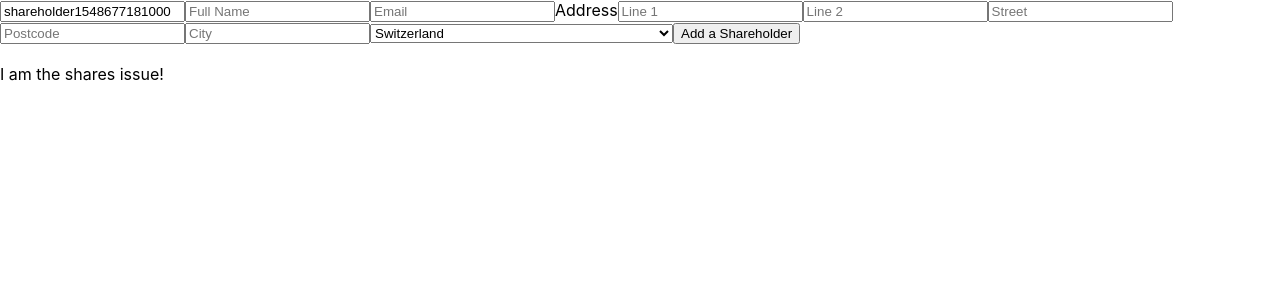
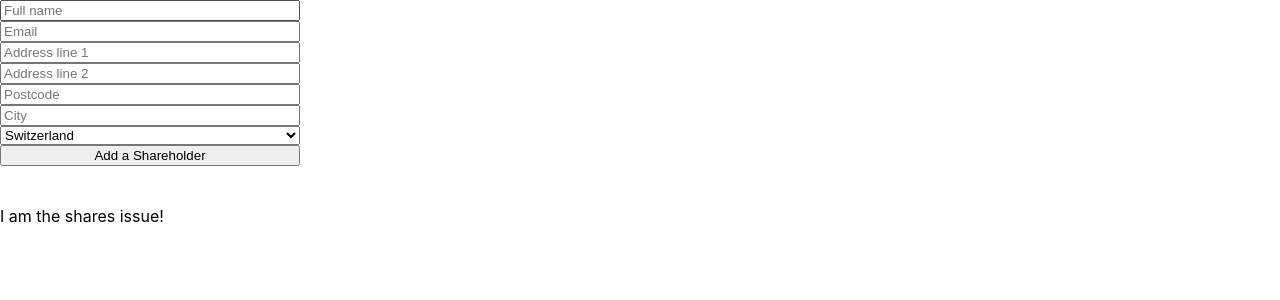
Before and after one commit to ovcOS/cap-table-react, a React (Create React App) app: page / in a window 1280 px wide. Shown: the top 300 px of the page. Built offline with nearby package versions, Linux system fonts and the light colour scheme.

Commit message:
set state  and display shareholders

```diff
--- a/src/components/AddShareholdersForm.jsx
+++ b/src/components/AddShareholdersForm.jsx
@@ -1,47 +1,43 @@
 import React from 'react';
 
 class AddShareholdersForm extends React.Component {
-  idRef = React.createRef();
   nameRef = React.createRef();
   emailRef = React.createRef();
   line1Ref = React.createRef();
   line2Ref = React.createRef();
-  streetRef = React.createRef();
   postcodeRef = React.createRef();
   cityRef = React.createRef();
   countryRef = React.createRef();
 
-  addShareHolder = event => {
+  addShareholder = event => {
     event.preventDefault();
     const shareholder = {
-      _id: this.idRef.current.value,
+      // provide unique Id using timestamp
+      _id: `id`+ Date.now(),
       name: this.nameRef.current.value,
       email: this.emailRef.current.value,
       address: {
         line1: this.line1Ref.current.value,
         line2: this.line2Ref.current.value,
-        street: this.streetRef.current.value,
-        postcode: this.postcodeRef.current.value,
+        postcode: parseInt(this.postcodeRef.current.value),
         city: this.cityRef.current.value,
         country: this.countryRef.current.value,
       }
     };
     console.log(shareholder);
+    this.props.addShareholder(shareholder);
     event.currentTarget.reset()
   }
 
   render() {
     return (
-      <form className="add-shareholders-form" onSubmit={this.addShareHolder}>
-        <input name="_id" ref={this.idRef} type="text" value={`shareholder`+Date.now()} readOnly />
-        <input name="name" ref={this.nameRef} type="text" placeholder="Full Name"  />
-        <input name="email" ref={this.emailRef} type="text" placeholder="Email"  />
-        <label htmlFor="address">Address
-          <input name="line1" ref={this.line1Ref} type="text" placeholder="Line 1"  />
-          <input name="line2" ref={this.line2Ref} type="text" placeholder="Line 2"/>
-          <input name="street" ref={this.streetRef} type="text" placeholder="Street"  />
-          <input name="postcode" ref={this.postcodeRef} type="number" placeholder="Postcode"  />
-          <input name="city" ref={this.cityRef} type="text" placeholder="City"  />
+      <form className="add-shareholders-form" onSubmit={this.addShareholder}>
+        <input name="name" ref={this.nameRef} type="text" placeholder="Full name" required />
+        <input name="email" ref={this.emailRef} type="text" placeholder="Email" required />
+        <input name="line1" ref={this.line1Ref} type="text" placeholder="Address line 1" required />
+        <input name="line2" ref={this.line2Ref} type="text" placeholder="Address line 2"/>
+        <input name="postcode" ref={this.postcodeRef} type="number" placeholder="Postcode" required />
+        <input name="city" ref={this.cityRef} type="text" placeholder="City" required />
         <select defaultValue="CH" ref={this.countryRef}>
           <option value="AF">Afghanistan</option>
           <option value="AX">Åland Islands</option>
@@ -293,7 +289,6 @@ class AddShareholdersForm extends React.Component {
           <option value="ZM">Zambia</option>
           <option value="ZW">Zimbabwe</option>
         </select>
-        </label>
         <button type="submit" className="button">Add a Shareholder</button>
       </form>
     )
--- a/src/components/App.jsx
+++ b/src/components/App.jsx
@@ -1,12 +1,29 @@
 import React from 'react';
 import Shareholder from './Shareholder';
+import AddShareholdersForm from './AddShareholdersForm'
 import SharesIssue from './SharesIssue';
 
 class App extends React.Component {
+  state = {
+    shareholders: {},
+    sharesIssues: {},
+    capTable: {}
+  }
+
+  addShareholder = shareholder => {
+    const newShareholder = {...this.state.shareholders};
+    newShareholder[`shareholder${Date.now()}`] = shareholder;
+    this.setState({ shareholders: newShareholder });
+  }
+
   render() {
     return (
       <div>
-        <Shareholder/>
+        <AddShareholdersForm addShareholder={this.addShareholder}/>
+        <br/>
+        {Object.keys(this.state.shareholders).map(shareholder => {
+          return <Shareholder key={shareholder} details={this.state.shareholders[shareholder]} /> }
+        )}
         <br/>
         <SharesIssue />
       </div>
--- a/src/components/Shareholder.jsx
+++ b/src/components/Shareholder.jsx
@@ -1,10 +1,14 @@
 import React from 'react';
-import AddShareholdersForm from './AddShareholdersForm';
 
 class Shareholder extends React.Component {
   render() {
+    const { name, email, address } = this.props.details;
     return (
-      <AddShareholdersForm />
+      <div className="shareholder">
+        <h3>{name}</h3>
+        <h4>{email}</h4>
+        <p>{`${address.line1}, ${address.postcode} ${address.city} \(${address.country}\)`}</p>
+      </div>
     )
   }
 };
--- a/src/css/style.css
+++ b/src/css/style.css
@@ -9,7 +9,9 @@ body {
 }
 
 .add-shareholders-form {
-
+  display: flex;
+  flex-direction: column;
+  width: 300px;
 }
 
 
```
Lines whose indentation alone changed are shown as unchanged.
